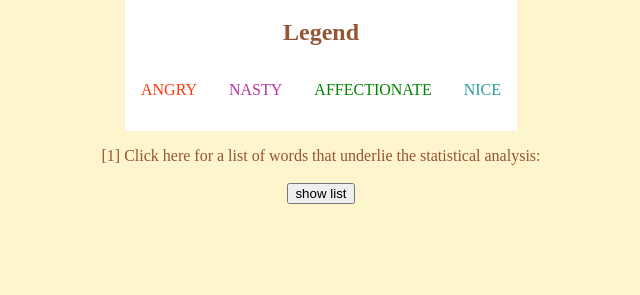
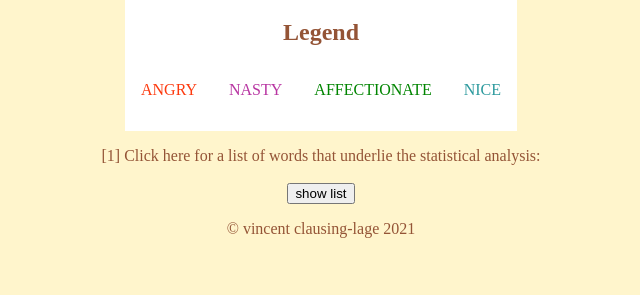
Before and after one commit to vClausingLage/stygo, a PHP site: page / in a window 1280 px wide. Shown: the part 505-800 px from the top of the page, without its empty margins (319-959 px from the left). Run offline with PHP 8.4, Linux system fonts and the light colour scheme; data that the repository does not hold is empty; some web fonts are replaced.

Commit message:
add tokens

```diff
--- a/index.php
+++ b/index.php
@@ -72,6 +72,10 @@ fclose($fh);
 </div>
 </p>
 
+
+<footer>
+  <p>&copy; vincent clausing-lage <?php echo date("Y"); ?></p>
+</footer>
 <script>
 let data = '<?php echo json_encode($data); ?>'
 let colors = '<?php echo $colors; ?>'
```
